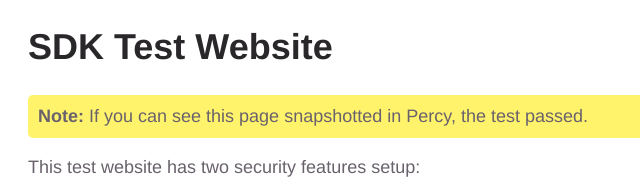
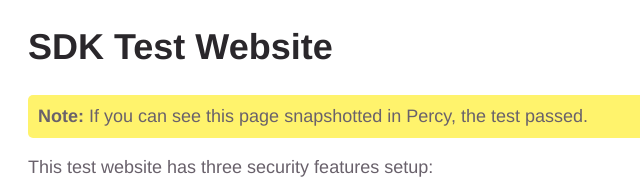
Before and after one commit to percy/sdk-test-website, a plain HTML site: page index.html in a window 1280 px wide. Shown: the top 196 px of the page, 0-640 px from the left. Drawn offline with Linux system fonts and the light colour scheme.

Commit message:
three not two

```diff
--- a/index.html
+++ b/index.html
@@ -38,7 +38,7 @@
       <strong>Note:</strong> If you can see this page snapshotted in Percy, the test passed.
     </p>
     <p>
-      This test website has two security features setup:
+      This test website has three security features setup:
     </p>
     <ol>
       <li>
```
